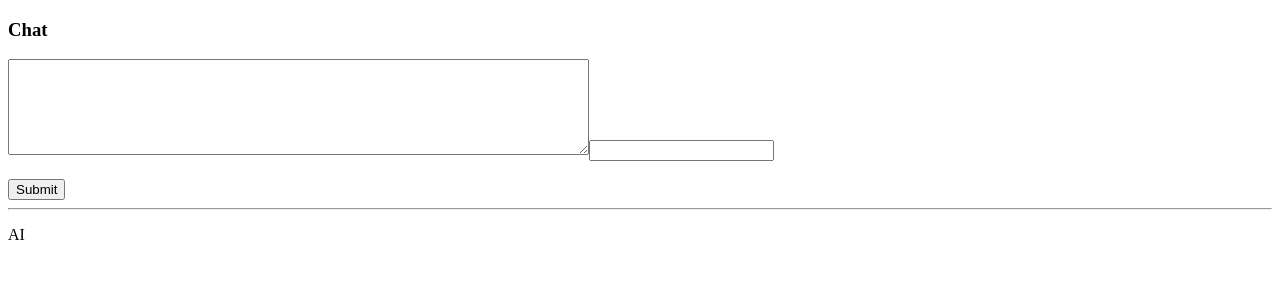
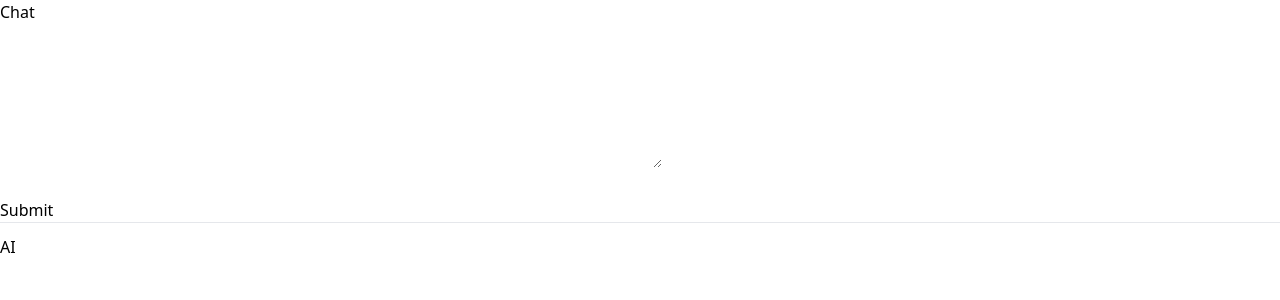
Before and after one commit to ngodingbentar/openai-nuxtjs, a Nuxt app: page /chat in a window 1280 px wide. Shown: the top 300 px of the page. Built offline with nearby package versions, Linux system fonts and the light colour scheme.

Commit message:
Added: tailwind

```diff
--- /dev/null
+++ b/assets/css/main.css
@@ -0,0 +1,3 @@
+@tailwind base;
+@tailwind components;
+@tailwind utilities;
--- a/nuxt.config.ts
+++ b/nuxt.config.ts
@@ -1,5 +1,15 @@
 // https://nuxt.com/docs/api/configuration/nuxt-config
 export default defineNuxtConfig({
+  css: [
+    '@/assets/css/main.css',
+  ],
+
+  postcss: {
+    plugins: {
+      tailwindcss: {},
+      autoprefixer: {},
+    },
+  },
   runtimeConfig: {
     // The private keys which are only available within server-side
     apiSecret: "",
--- a/package.json
+++ b/package.json
@@ -8,7 +8,10 @@
     "postinstall": "nuxt prepare"
   },
   "devDependencies": {
-    "nuxt": "^3.2.3"
+    "autoprefixer": "^10.4.14",
+    "nuxt": "^3.2.3",
+    "postcss": "^8.4.21",
+    "tailwindcss": "^3.2.7"
   },
   "dependencies": {
     "openai": "3.1.0"
--- a/pages/chat.vue
+++ b/pages/chat.vue
@@ -10,7 +10,7 @@
     <button @click="getChat">Submit</button>
     <br />
     <hr />
-    <p>AI</p>
+    <p class="mt-3">AI</p>
     <!-- <div v-html="content"></div> -->
     <div>
       <div v-for="item in content" :key="item.content">
--- /dev/null
+++ b/postcss.config.js
@@ -0,0 +1,6 @@
+module.exports = {
+  plugins: {
+    tailwindcss: {},
+    autoprefixer: {},
+  },
+}
--- /dev/null
+++ b/tailwind.config.js
@@ -0,0 +1,14 @@
+/** @type {import('tailwindcss').Config} */
+module.exports = {
+  content: [
+    "./components/**/*.{js,vue,ts}",
+    "./layouts/**/*.vue",
+    "./pages/**/*.vue",
+    "./plugins/**/*.{js,ts}",
+    "./nuxt.config.{js,ts}",
+    "./app.vue"
+  ],  theme: {
+    extend: {},
+  },
+  plugins: [],
+}
```
Also changed, not shown: 1 other file (tests, documents, lock files or other folders).
